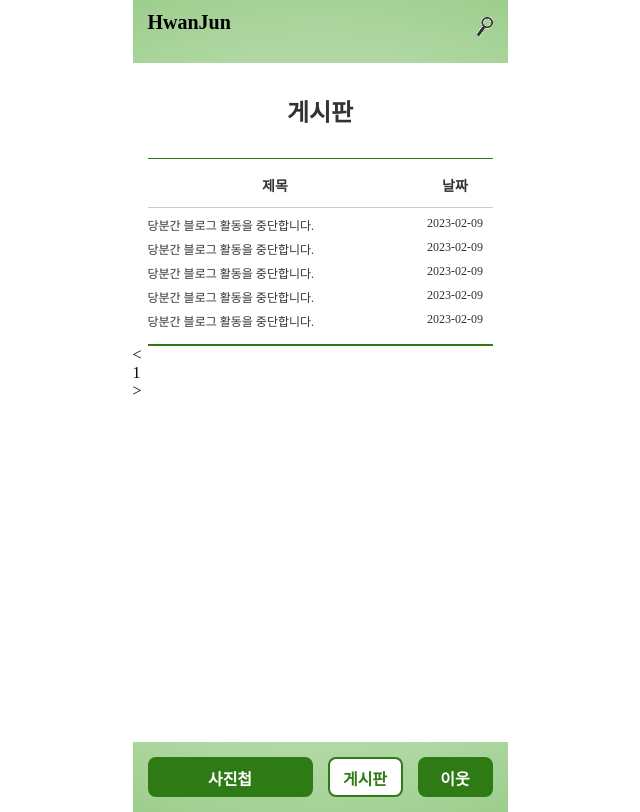
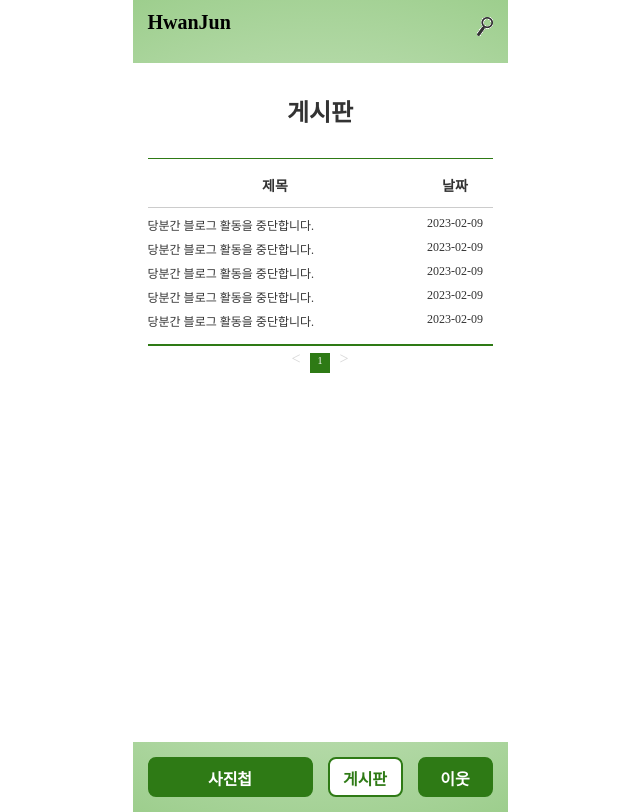
Before and after one commit to pam7461/blog, a plain HTML site: page notice.html in a window 1280 px wide. Shown: the whole page, without its empty margins (320-960 px from the left). Drawn offline with Linux system fonts and the light colour scheme.

Commit message:
Add files via upload

```diff
--- a/notice.html
+++ b/notice.html
@@ -114,6 +114,25 @@
         .notice-list .col03{
             text-align:left;
         }
+        .notice-pages{
+            text-align:center;
+        }
+        .notice-pages p{
+            width:20px;
+            height:20px;
+            padding-top:4px;
+            display:inline-block;
+            font-family:'Noto Sans KR';
+            font-weight:400;
+            font-size:16px;
+            color:rgba(51,51,51,0.2);
+        }
+        .notice-pages .page{
+            padding-top:2px;
+            background-color:#2e7a15;
+            font-size:10px;
+            color:#ffffff;
+        }
 
 
 
```
